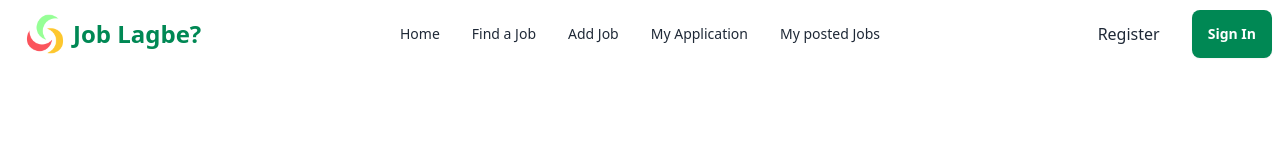
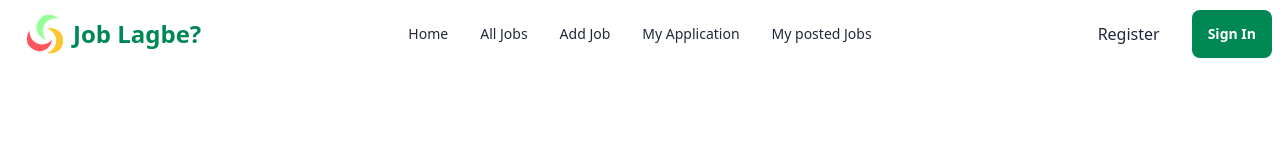
Before and after one commit to jahidul2004/job-lagbe-client, a React (Vite) app: page / in a window 1280 px wide. Shown: the top 160 px of the page. Built offline with nearby package versions, Linux system fonts and the light colour scheme; no server answers.

Commit message:
All jobs route created.

```diff
--- a/src/common/NavBar.jsx
+++ b/src/common/NavBar.jsx
@@ -23,7 +23,7 @@ const NavBar = () => {
                 <Link to={'/'}>Home</Link>
             </li>
             <li>
-                <Link>Find a Job</Link>
+                <Link to={'/allJobs'}>All Jobs</Link>
             </li>
             <li>
                 <Link to={'/addJob'}>Add Job</Link>
--- /dev/null
+++ b/src/pages/allJobs/AllJobs.jsx
@@ -0,0 +1,10 @@
+
+const AllJobs = () => {
+    return (
+        <div>
+            this is all jobs
+        </div>
+    );
+};
+
+export default AllJobs;
--- a/src/router/Router.jsx
+++ b/src/router/Router.jsx
@@ -10,6 +10,7 @@ import JobApply from "../pages/jobApply/JobApply";
 import MyApplication from "../pages/myApplication/MyApplication";
 import AddJob from "../pages/addJob/AddJob";
 import MyPostedJobs from "../pages/myPostedJobs/MyPostedJobs";
+import AllJobs from "../pages/allJobs/AllJobs";
 
 const router = createBrowserRouter([
     {
@@ -82,6 +83,13 @@ const router = createBrowserRouter([
                     </PrivateRoute>
                 ),
             },
+            {
+                path: "/allJobs",
+                element: <AllJobs></AllJobs>,
+                loader: async () => {
+                    return await fetch("http://localhost:5000/jobs");
+                },
+            },
         ],
     },
 ]);
```
